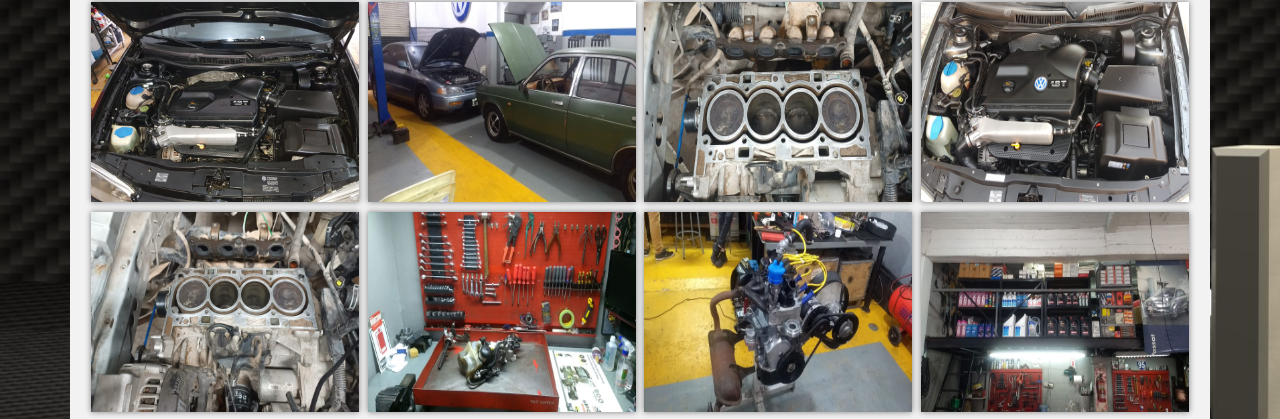
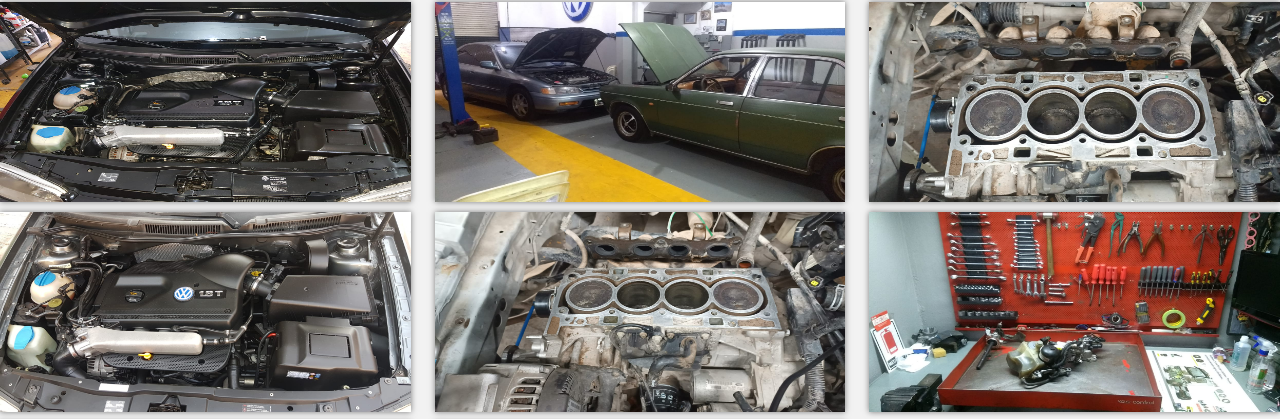
Before and after one commit to antofama/Proyecto-final, a plain HTML site: page pages/trabajos.html in a window 1280 px wide. Shown: the part 177-596 px from the top of the page. Drawn offline with nearby package versions, Linux system fonts and the light colour scheme; a web font is replaced by a local one.

Commit message:
agrego modificaciones y contenido en las secciones

```diff
--- a/css/estilos.css
+++ b/css/estilos.css
@@ -278,7 +278,7 @@ input:focus ~ label, textarea:focus ~ label, input:valid ~ label, textarea:valid
 /* fin seccion banner*/
 /*Fin nosotros*/
 /*Inicio seccion trabajos*/
-.trabajos >.container{
+.container-trabajos{
     background-color: #f2f2f2;
 }
 .titulo-trabajos{
@@ -287,33 +287,15 @@ input:focus ~ label, textarea:focus ~ label, input:valid ~ label, textarea:valid
     text-decoration: underline;
     text-align: center;
 }
-.galeria-trabajos{
-    display: flex;
-    justify-content: space-evenly;
-    flex-wrap: wrap;
-}
 .imagen-trabajos{
-    width: 24%;
+    width: 100%;
     height: 200px;
     margin-bottom: 10px;
-    overflow: hidden;
     position: relative;
-    cursor: pointer;
     box-shadow: 0 0 6px 0 rgba(0,0,0,.5);
 }
-.imagen-trabajos img{
-    width: 100%;
-    height: 100%;
-    display: block;
-}
-.imagen-trabajos img:hover{
-    width: 50%;
-    transition: width 4s;
-    transition-timing-function: ease-in-out;
 
-}
-
-
+/* Fin seccion trabajos*/
 /*Mobile*/
 @media screen and (max-width: 480px){
     body{
--- a/pages/trabajos.html
+++ b/pages/trabajos.html
@@ -57,39 +57,35 @@
   </header>
     <!--Fin Header-->
       <!-- Inicio Seccion Trabajos-->
-     <section class="trabajos">
-         <div class="container">
+     <section class="container-trabajos">
+         <div class="row">
            <h2 class="titulo-trabajos">Nuestros Trabajos</h2>
-           <div class="galeria-trabajos">
-             <div class="imagen-trabajos">
-               <img src="../multimedia/Trabajos1.jpg" alt="trabajos realizados en el taller">
+             <div class="col-lg-4 col-md-12 col-sm-12">
+               <img src="../multimedia/Trabajos1.jpg" alt="trabajos realizados en el taller" class="imagen-trabajos">
               </div>
-              <div class="imagen-trabajos">
-                <img src="../multimedia/trabajos2.jpeg" alt="trabajos realizados en el taller">
+              <div class="col-lg-4 col-md-12 col-sm-12">
+                <img src="../multimedia/trabajos2.jpeg" alt="trabajos realizados en el taller" class="imagen-trabajos">
                </div>
-               <div class="imagen-trabajos">
-                <img src="../multimedia/trabajos3.jpeg" alt="trabajos realizados en el taller">
+               <div class="col-lg-4 col-md-12 col-sm-12">
+                <img src="../multimedia/trabajos3.jpeg" alt="trabajos realizados en el taller" class="imagen-trabajos">
                </div>
-               <div class="imagen-trabajos">
-                <img src="../multimedia/trabajos4.jpg" alt="trabajos realizados en el taller">
+               <div class="col-lg-4 col-md-12 col-sm-12">
+                <img src="../multimedia/trabajos4.jpg" alt="trabajos realizados en el taller" class="imagen-trabajos">
                </div>
-               <div class="imagen-trabajos">
-                <img src="../multimedia/trabajos5.jpeg" alt="trabajos realizados en el taller">
+               <div class="col-lg-4 col-md-12 col-sm-12">
+                <img src="../multimedia/trabajos5.jpeg" alt="trabajos realizados en el taller" class="imagen-trabajos">
                </div>
-               <div class="imagen-trabajos">
-                <img src="../multimedia/trabajos6.jpeg" alt="trabajos realizados en el taller">
+               <div class="col-lg-4 col-md-12 col-sm-12">
+                <img src="../multimedia/trabajos6.jpeg" alt="trabajos realizados en el taller" class="imagen-trabajos">
                </div>
-               <div class="imagen-trabajos">
-                <img src="../multimedia/trabajos7.jpeg" alt="trabajos realizados en el taller">
+               <div class="col-lg-4 col-md-12 col-sm-12">
+                <img src="../multimedia/trabajos7.jpeg" alt="trabajos realizados en el taller" class="imagen-trabajos">
                </div>
-               <div class="imagen-trabajos">
-                <img src="../multimedia/trabajos8.jpeg" alt="trabajos realizados en el taller">
+               <div class="col-lg-4 col-md-12 col-sm-12">
+                <img src="../multimedia/trabajos8.jpeg" alt="trabajos realizados en el taller" class="imagen-trabajos">
                </div>
-           </div>
          </div>
-
      </section>
-
      <!--Inicio Footer-->
      <footer class="footer">
          <h4>Sobre Nosotros</h4>
```
